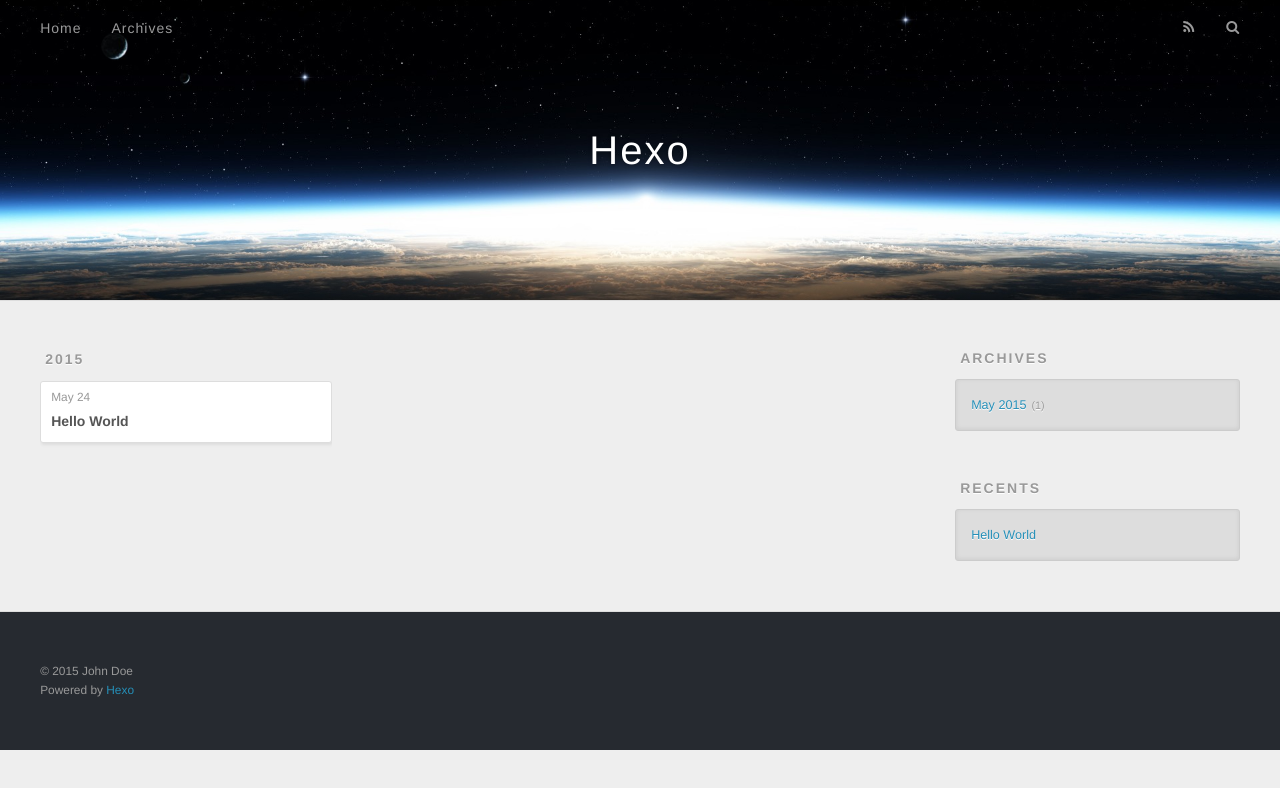
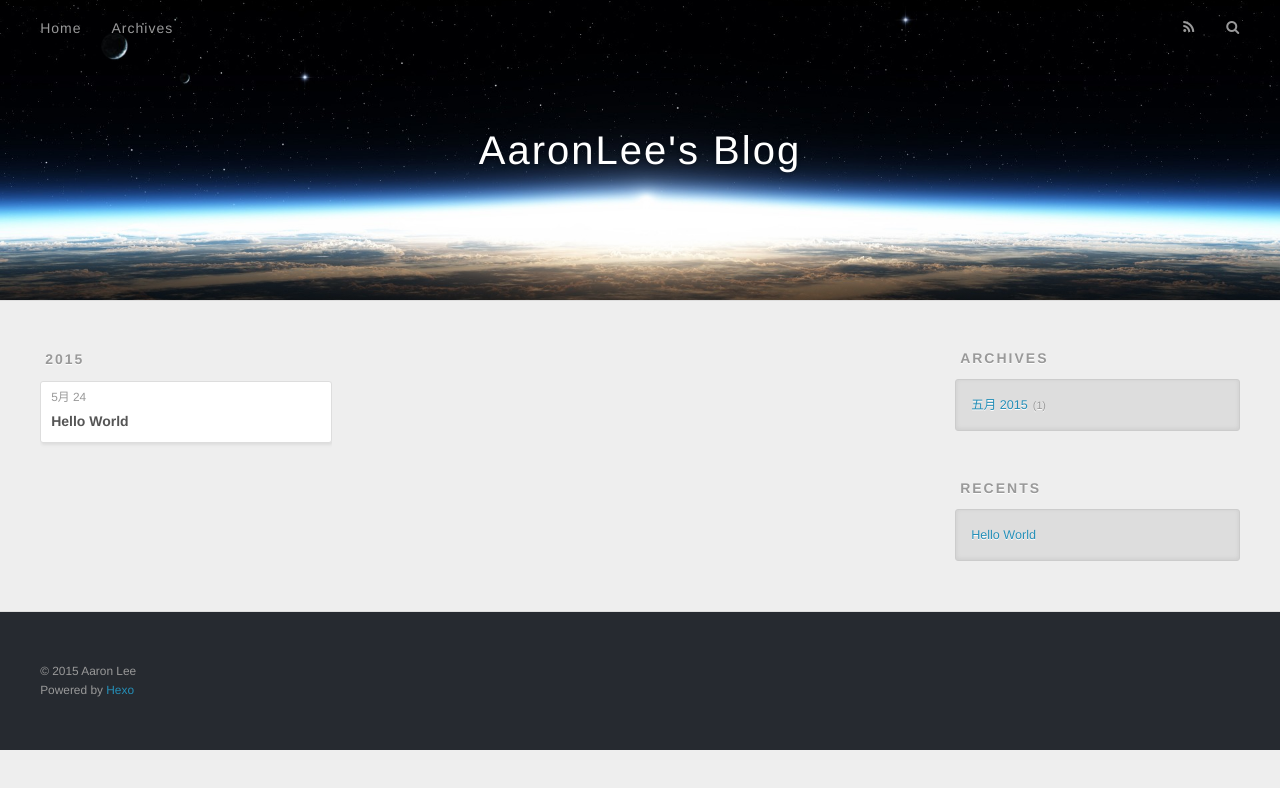
Before and after one commit to AaronLee44/AaronLee44.github.io, a plain HTML site: page archives/2015/05/index.html in a window 1280 px wide. Drawn offline with nearby package versions, Linux system fonts and the light colour scheme.

Commit message:
Site updated: 2015-05-24 14:38:20

```diff
--- a/archives/2015/05/index.html
+++ b/archives/2015/05/index.html
@@ -3,19 +3,19 @@
 <head>
   <meta charset="utf-8">
 
-  <title>Archives: 2015/5 | Hexo</title>
+  <title>Archives: 2015/5 | AaronLee&#39;s Blog</title>
   <meta name="viewport" content="width=device-width, initial-scale=1, maximum-scale=1">
   <meta name="description">
 <meta property="og:type" content="website">
-<meta property="og:title" content="Hexo">
+<meta property="og:title" content="AaronLee's Blog">
 <meta property="og:url" content="http://yoursite.com/archives/2015/05/index.html">
-<meta property="og:site_name" content="Hexo">
+<meta property="og:site_name" content="AaronLee's Blog">
 <meta property="og:description">
 <meta name="twitter:card" content="summary">
-<meta name="twitter:title" content="Hexo">
+<meta name="twitter:title" content="AaronLee's Blog">
 <meta name="twitter:description">
 
-    <link rel="alternative" href="/atom.xml" title="Hexo" type="application/atom+xml">
+    <link rel="alternative" href="/atom.xml" title="AaronLee&#39;s Blog" type="application/atom+xml">
 
 
     <link rel="icon" href="/favicon.png">
@@ -33,7 +33,7 @@
   <div id="header-outer" class="outer">
     <div id="header-title" class="inner">
       <h1 id="logo-wrap">
-        <a href="/" id="logo">Hexo</a>
+        <a href="/" id="logo">AaronLee&#39;s Blog</a>
       </h1>
 
     </div>
@@ -76,7 +76,7 @@
   <div class="archive-article-inner">
     <header class="archive-article-header">
       <a href="/2015/05/24/hello-world/" class="archive-article-date">
-  <time datetime="2015-05-24T05:12:38.187Z" itemprop="datePublished">May 24</time>
+  <time datetime="2015-05-24T05:12:38.187Z" itemprop="datePublished">5月 24</time>
 </a>
 
 
@@ -106,7 +106,7 @@
   <div class="widget-wrap">
     <h3 class="widget-title">Archives</h3>
     <div class="widget">
-      <ul class="archive-list"><li class="archive-list-item"><a class="archive-list-link" href="/archives/2015/05/">May 2015</a><span class="archive-list-count">1</span></li></ul>
+      <ul class="archive-list"><li class="archive-list-item"><a class="archive-list-link" href="/archives/2015/05/">五月 2015</a><span class="archive-list-count">1</span></li></ul>
     </div>
   </div>
 
@@ -133,7 +133,7 @@
 
   <div class="outer">
     <div id="footer-info" class="inner">
-      &copy; 2015 John Doe<br>
+      &copy; 2015 Aaron Lee<br>
       Powered by <a href="http://hexo.io/" target="_blank">Hexo</a>
     </div>
   </div>
```
Also changed, not shown: 2015/05/24/hello-world/index.html (+7 -7 lines), archives/2015/index.html (+9 -9 lines), archives/index.html (+9 -9 lines), index.html (+9 -9 lines).
